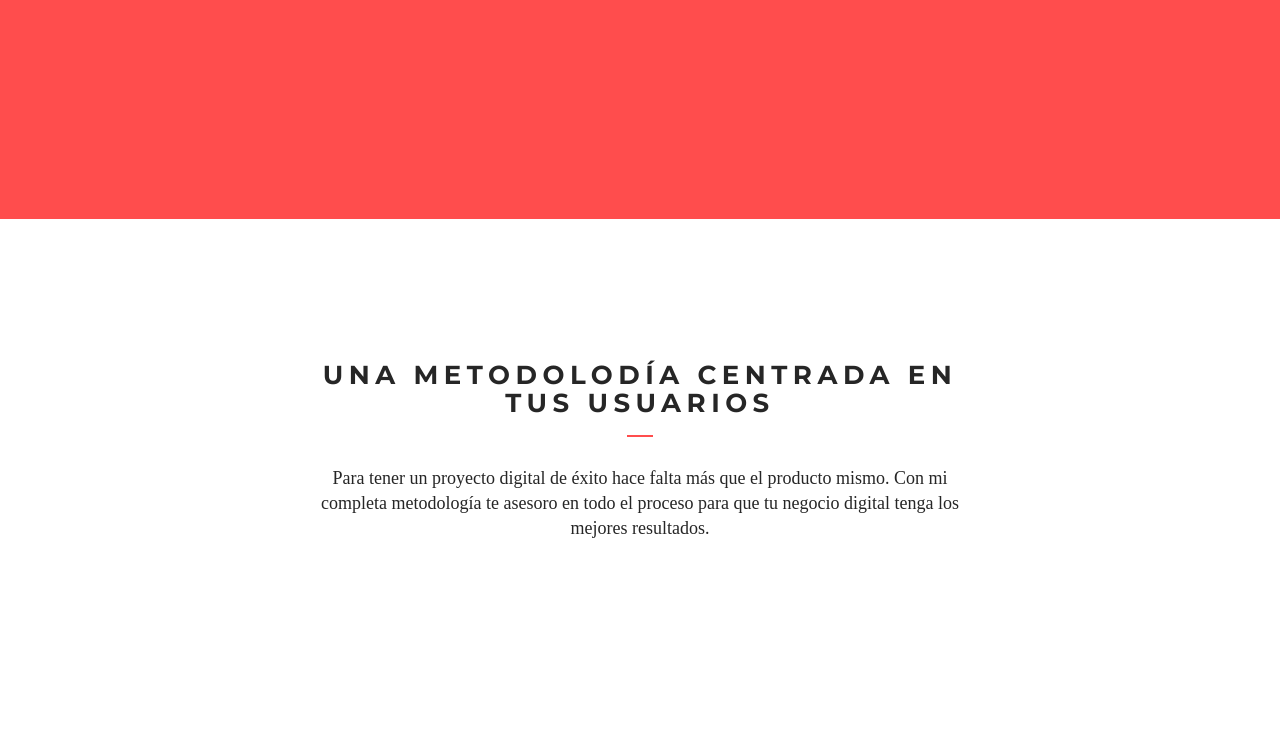
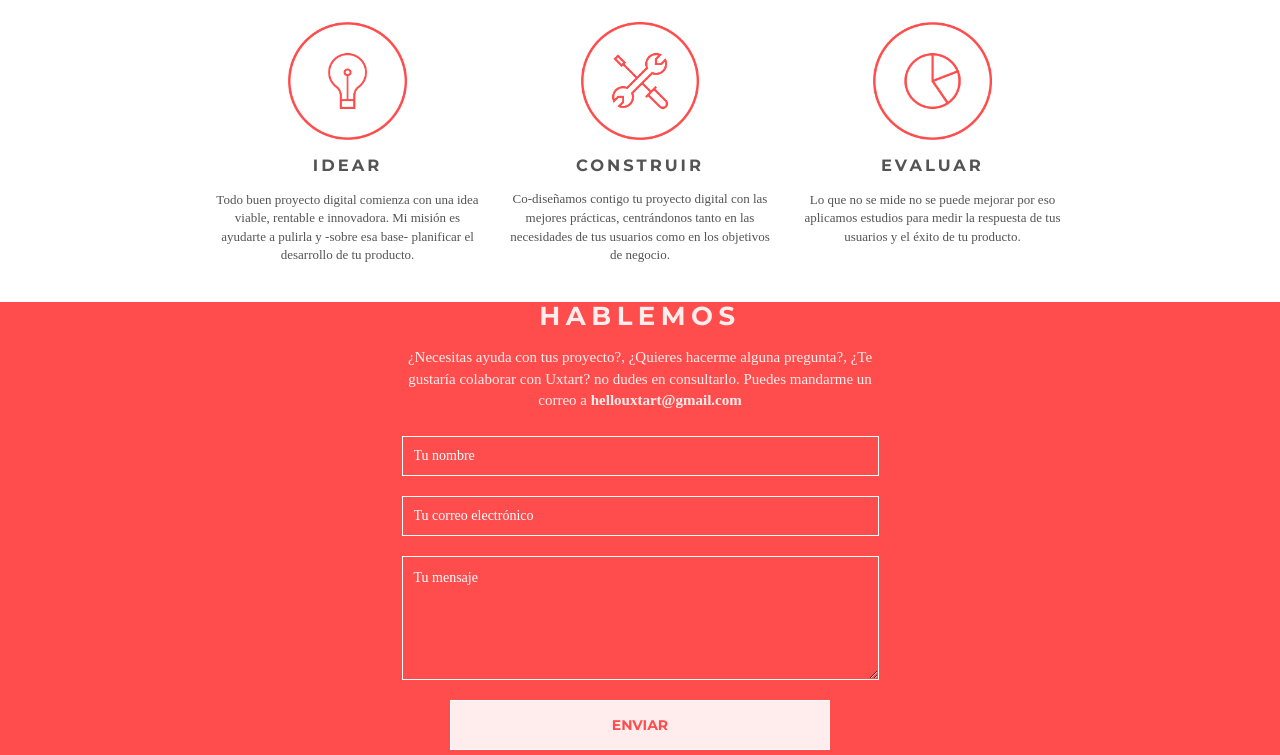
Before and after one commit to KarlaU/uxtart, a plain HTML site: page index.html in a window 1280 px wide. Shown: the part 581-1336 px from the top of the page. Drawn offline with nearby package versions, Linux system fonts and the light colour scheme; a web font is replaced by a local one.

Commit message:
nuevas secciones

```diff
--- a/css/main.css
+++ b/css/main.css
@@ -94,12 +94,16 @@ h1, h2{
     letter-spacing: 5.5px;
     margin-bottom: 17px;
 }
+h1, h2, .call-to-action, .nav-container a, h3{
+    font-family: 'Montserrat', sans-serif;
+    text-transform: uppercase;
+}
 h2{
     font-size: 26px;
 }
-h1, h2, .call-to-action, .nav-container a{
-    font-family: 'Montserrat', sans-serif;
-    text-transform: uppercase;
+h3{
+    color: #545454;
+    letter-spacing: 3px;
 }
 hr{
     margin: 0 auto 10px;
@@ -118,6 +122,7 @@ input, input[type="text"], textarea{
 }
 p{
     font-family: 'PT Mono';
+    color: #545454;
 }
 textarea:focus,
 input[type="text"]:focus,
@@ -157,9 +162,6 @@ input[type="submit"]:focus,
     max-width: 500px;
     text-align: center;
 }
-#contact-form p{
-    font-size: 16px;
-}
 .brand{
     width: 100px;
     margin-top: 11px;
@@ -179,11 +181,12 @@ input[type="submit"]:focus,
 }
 .head-jumbotron{
     background-color: #ff4d4d;
+    padding-bottom: 230px;
 }
 .head-jumbotron hr{
     border-top: 2px solid #ffffff;
 }
-.head-jumbotron .title-container, #contact-form{
+.head-jumbotron .title-container, .head-jumbotron .title-container p, #contact-form, #contact-form p{
     color: #ffeded;
 }
 .jumbotron{
@@ -206,7 +209,7 @@ input[type="submit"]:focus,
     padding: 27px;
 }
 .jumbotron p{
-    font-size: 18px;
+    font-size: 15px;
 }
 .jumbotron .call-to-action{
     color: #ff4d4d;
@@ -260,6 +263,19 @@ input[type="submit"]:focus,
 }
 .services-jumbotron hr{
     border-top: 2px solid #ff4d4d;
+}
+.stages{
+    background-color: #fafafa;
+}
+.stages-img{
+    width: 45%;
+}
+.stages-row{
+    margin:25px auto 0;
+    width: 75%;
+}
+.stages-row p{
+    font-size: 13px;
 }
 .title-container{
     margin: 0 auto 0;
--- a/index.html
+++ b/index.html
@@ -39,11 +39,6 @@
                         </a>
                     </div>
                 </div>
-                <!--
-                <div id="animated-image">
-                    <img id="p-diagram" class="process-diagram" src="img/white-diagram.png" alt="Metodología de trabajo uxtart"/>
-                </div>
-            -->
                 <div id="contact-form" class="hidden">
                     <h2>Hablemos</h2>
                     <p>¿Necesitas ayuda con tus proyecto?, ¿Quieres hacerme alguna pregunta?, ¿Te gustaría colaborar con Uxtart? no dudes en consultarlo. Puedes mandarme un correo a <strong>hellouxtart@gmail.com</strong></p>
@@ -62,30 +57,57 @@
                 </div>
             <div>
         </section>
-        <section class="jumbotron services-jumbotron">
+        <section class="jumbotron services-jumbotron container">
             <div class="centered-elements">
                 <div class="title-container">
                     <h2>Una metodolodía centrada en tus usuarios</h2>
                     <hr>
                     <p class="lead">Para tener un proyecto digital de éxito hace falta más que el producto mismo. Con mi completa metodología te asesoro en todo el proceso para que tu negocio digital tenga los mejores resultados.</p>
                 </div>
-                <div class="container">
-                    <div class="row clearfix">
+                <div class="row clearfix stages-row">
                     <div class="col-md-4 column">
+                        <img class="stages-img" src="img/proceso-01.png">
+                        <h3>Idear</h3>
+                        <p>Todo buen proyecto digital comienza con una idea viable, rentable e innovadora. Mi misión es ayudarte a pulirla y -sobre esa base- planificar el desarrollo de tu producto.</p>
                     </div>
                     <div class="col-md-4 column">
+                        <img class="stages-img" src="img/proceso-02.png">
+                        <h3>Construir</h3>
+                        <p>Co-diseñamos contigo tu proyecto digital con las mejores prácticas, centrándonos tanto en las necesidades de tus usuarios como en los objetivos de negocio.</p>
                     </div>
                     <div class="col-md-4 column">
+                        <img class="stages-img" src="img/proceso-03.png">
+                        <h3>Evaluar</h3>
+                        <p>Lo que no se mide no se puede mejorar por eso aplicamos estudios para medir la respuesta de tus usuarios y el éxito de tu producto. </p>
                     </div>
                 </div>
             </div>
+            <div class="stages"></div>
+        </section>
+        <section>
+            <div id="header" class="jumbotron head-jumbotron">
+                <div id="contact-form">
+                    <h2>Hablemos</h2>
+                    <p>¿Necesitas ayuda con tus proyecto?, ¿Quieres hacerme alguna pregunta?, ¿Te gustaría colaborar con Uxtart? no dudes en consultarlo. Puedes mandarme un correo a <strong>hellouxtart@gmail.com</strong></p>
+                    <form id="contact_form" action="#" method="POST" enctype="multipart/form-data">
+                        <div class="row">
+                            <input id="name" class="input" name="name" type="text" value="" placeholder="Tu nombre"/><br />
                         </div>
+                        <div class="row">
+                            <input id="email" class="input" name="email" type="text" value="" placeholder="Tu correo electrónico" /><br />
+                        </div>
+                        <div class="row">
+                            <textarea id="message" class="input" name="message" rows="5" placeholder="Tu mensaje"></textarea><br />
+                        </div>
+                        <input class="call-to-action" id="submit_button" type="submit" value="Enviar" />
+                    </form>
+                </div>
+            <div>
         </section>
         <footer>
             <a href="https://twitter.com/uxtart"><img src="img/twitter.png"></a>
             <a href="https://www.linkedin.com/pub/karla-vargas/85/852/8bb"><img src="img/linkedin.png"></a>
         </footer>
-
         <script src="//ajax.googleapis.com/ajax/libs/jquery/1.11.1/jquery.min.js"></script>
         <script>window.jQuery || document.write('<script src="js/vendor/jquery-1.11.1.min.js"><\/script>')</script>
         <script src="js/vendor/bootstrap.min.js"></script>
--- a/js/main.js
+++ /dev/null
@@ -1,31 +0,0 @@
-$(document).ready(function()
-{
-	$('.jumbotron').css({ height: ($(window).height()) +'px' });
-});
-
-var img = $('.process-diagram');
-if(img.length > 0){
-    var offset = img.offset();
-    function mouse(evt){
-        var center_x = (offset.left) + (img.width()/2);
-        var center_y = (offset.top) + (img.height()/2);
-        var mouse_x = evt.pageX; var mouse_y = evt.pageY;
-        var radians = Math.atan2(mouse_x - center_x, mouse_y - center_y);
-        var degree = (radians * (180 / Math.PI) * -1) + 90;
-        img.css('-moz-transform', 'rotate('+degree+'deg)');
-        img.css('-webkit-transform', 'rotate('+degree+'deg)');
-        img.css('-o-transform', 'rotate('+degree+'deg)');
-        img.css('-ms-transform', 'rotate('+degree+'deg)');
-    }
-    $(document).mousemove(mouse);
-}
-$('#contact').click(function() {
-    $('.centered-elements').addClass("hidden");
-    $('#animated-image').addClass("hidden");
-    $('#contact-form').removeClass("hidden");
-});
-$('.brand-container').click(function() {
-    $('.centered-elements').removeClass("hidden");
-    $('#animated-image').removeClass("hidden");
-    $('#contact-form').addClass("hidden");
-});
```
Also changed, not shown: img/proceso-01.png (added), img/proceso-02.png (added), img/proceso-03.png (added). Lines whose indentation alone changed are shown as unchanged.
